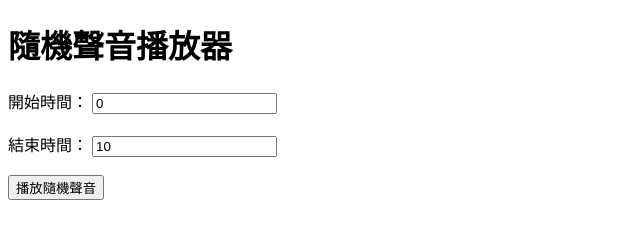
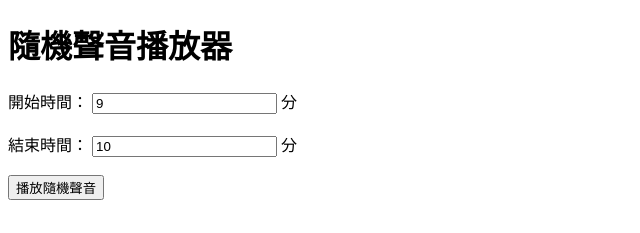
Before and after one commit to meinei1333/randomLoud, a plain HTML site: page index.html in a window 1280 px wide. Shown: the top 233 px of the page, 0-640 px from the left. Drawn offline with Linux system fonts and the light colour scheme.

Commit message:
update time

```diff
--- a/index.html
+++ b/index.html
@@ -10,10 +10,12 @@
     <h1>隨機聲音播放器</h1>
     <form>
         <label for="start-time">開始時間：</label>
-        <input type="number" id="start-time" name="start-time" min="0" value="0">
+        <input type="number" id="start-time" name="start-time" min="0" value="9">
+        <label for="end-time">分</label>
         <br><br>
         <label for="end-time">結束時間：</label>
         <input type="number" id="end-time" name="end-time" min="0" value="10">
+        <label for="end-time">分</label>
         <br><br>
         <button type="button" id="play-button">播放隨機聲音</button>
     </form>
```
